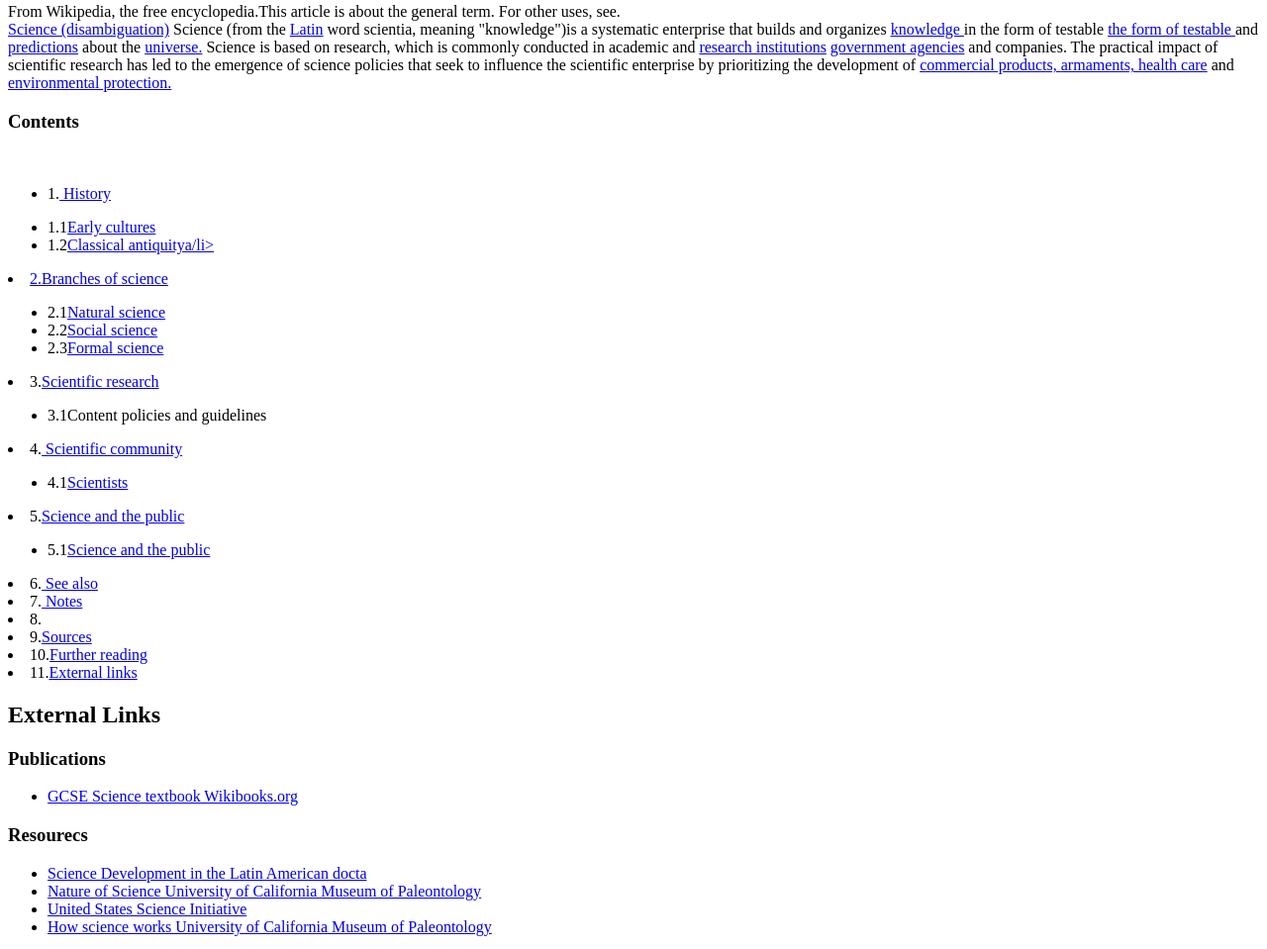
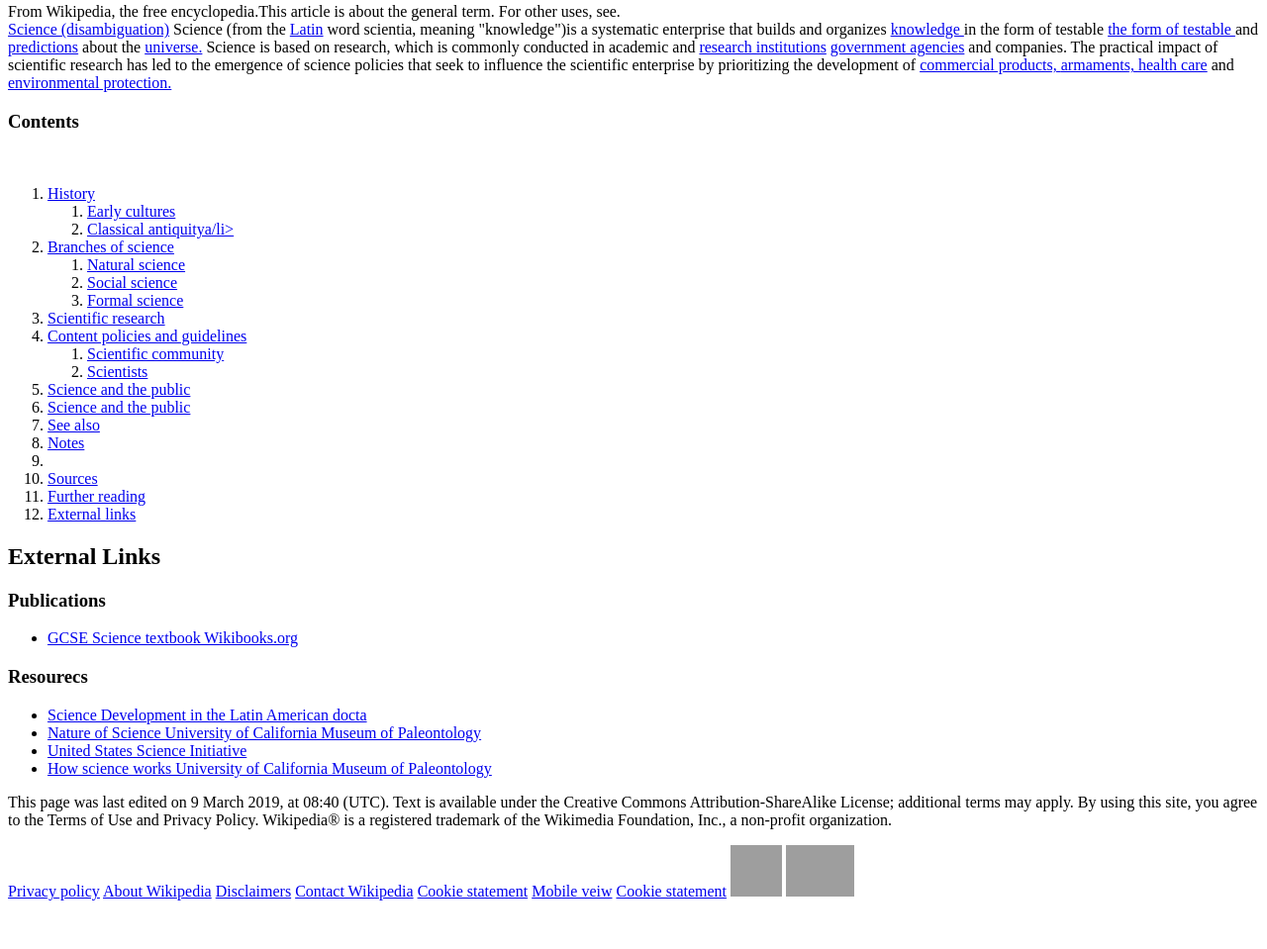
Before and after one commit to reenaishtiaq/wikipedia-task, a plain HTML site: page index.html in a window 1280 px wide. Shown: the part 1911-2870 px from the top of the page at 99% size. After the commit the page ends 2829 px from the top, so only its background shows below. Drawn offline with Linux system fonts and the light colour scheme; grey boxes are pictures that could not be loaded.

Commit message:
Add files via upload

```diff
--- a/index.html
+++ b/index.html
@@ -129,45 +129,46 @@
 
         <h3>Contents</h3><br>
 
-        <ul>
-            <li>1.<a href="History"> History</a></li>
-        </ul>
-        <ul>
-            <li>1.1<a href="Early cultures">Early cultures</a></li>
-            <li>1.2<a href="Classical antiquity">Classical antiquitya/li>
-        </ul>
+        <ol>
+            <li><a href="History"> History</a></li>
 
-        <li>2.<a href="Branches of science">Branches of science</a></li>
-        <ul>
-            <li>2.1<a href="Natural science">Natural science</a></li>
-            <li>2.2<a href="Social science">Social science</a></li>
-            <li>2.3<a href="Formal science">Formal science</a></a></li>
-        </ul>
+            <ol>
 
-        <li>3.<a href="	Scientific research">Scientific research</a></li>
-        <ul>
-            <li>3.1<a hre="Content policies and guidelines">Content policies and guidelines</a></li>
-        </ul>
-        <li>4.<a href="	Scientific community"> Scientific community</a></li>
-        <ul>
-            <li>4.1<a href="Scientists">Scientists</a></li>
+                <li><a href="Early cultures">Early cultures</a></li>
+                <li><a href="Classical antiquity">Classical antiquitya/li>
+            </ol>
 
-        </ul>
-        <li>5.<a href="	Science and the public">Science and the public</a></li>
-        <ul>
-            <li>5.1<a href="Science and the public">Science and the public</a></li>
-        </ul>
-        <li>6.<a href="	See also"> See also</a></li>
+            <li><a href="Branches of science">Branches of science</a></li>
+            <ol>
 
-        <li>7.<a href="	Notes"> Notes</a></li>
+                <li><a href="Natural science">Natural science</a></li>
+                <li><a href="Social science">Social science</a></li>
+                <li><a href="Formal science">Formal science</a></a></li>
 
-        <li>8.<a href="References"></a></li>
+            </ol>
+            <li><a href="	Scientific research">Scientific research</a></li>
 
-        <li>9.<a href="Sources">Sources</a></li>
 
-        <li>10.<a href="Further reading">Further reading</a></li>
+            <li><a href="Content policies and guidelines">Content policies and guidelines</a></li>
+            <ol>
+                <li><a href="	Scientific community"> Scientific community</a></li>
+                <li><a href="Scientists">Scientists</a></li>
+            </ol>
 
-        <li>11.<a href="External links">External links</a></li>
+            <li><a href="	Science and the public">Science and the public</a></li>
+            <li><a href="Science and the public">Science and the public</a></li>
+            <li><a href="	See also"> See also</a></li>
+
+            <li><a href="	Notes"> Notes</a></li>
+
+            <li><a href="References"></a></li>
+
+            <li><a href="Sources">Sources</a></li>
+
+            <li><a href="Further reading">Further reading</a></li>
+
+            <li><a href="External links">External links</a></li>
+        </ol>
 
 
 
```
